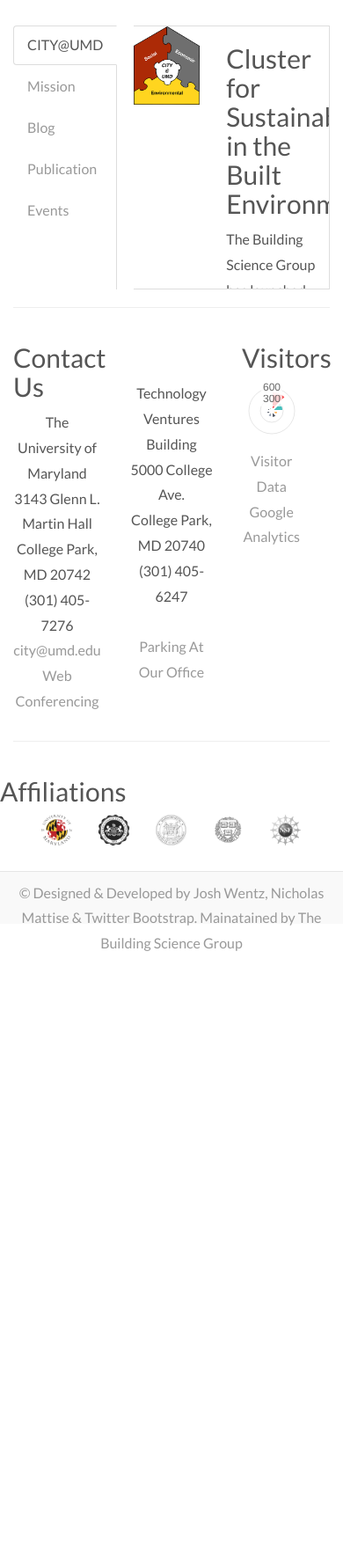
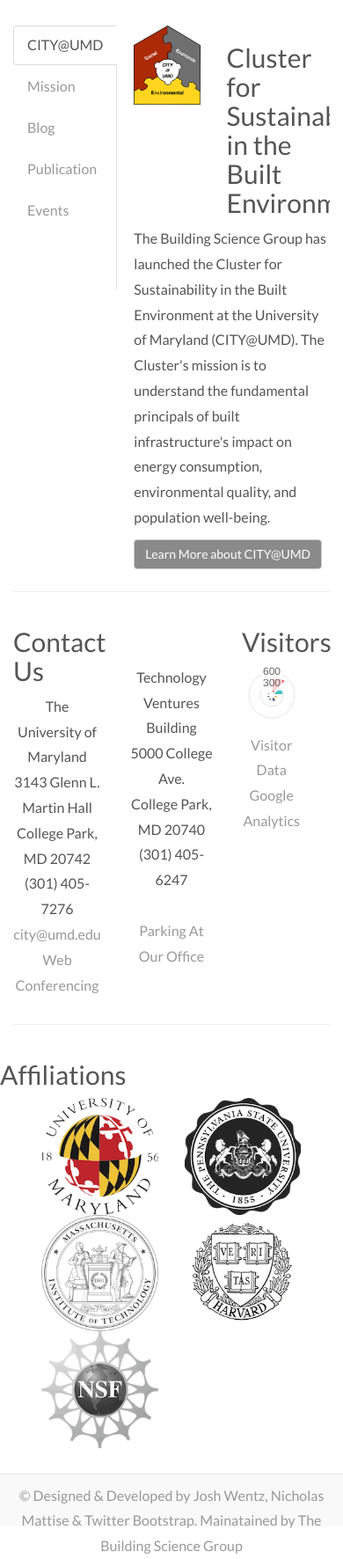
Before and after one commit to buildsci/building-science-group-website-archive, a PHP site: page / in a window 390 px wide. Shown: the part 131-1903 px from the top of the page at 88% size. Before the commit the page ends 1212 px from the top, so only its background shows below. Run offline with PHP 8.4, Linux system fonts and the light colour scheme; grey boxes labelled with a size stand in for pictures from a placeholder-image service; some libraries are stand-ins or nearby versions.

Commit message:
home page changes for different screen sizes and grey button correction

```diff
--- a/css/style.css
+++ b/css/style.css
@@ -97,6 +97,8 @@
 }
 .btn-grey {
     color: white;
+    background-color: rgb(138, 138, 138);
+    border-color: #ccc;
 }
 .news {
     height: 150px;
@@ -133,7 +135,6 @@
         height: 0px;
     }
 }
-
 .bordered {
     padding-top: 0px;
     border-left: 1px solid #ddd;
@@ -142,14 +143,14 @@
     border-top: none;
     height: 356px;
     padding-bottom: 5px;
-
 }
 .bordered-left {
-    padding-left: none;
-    border-top: 1px solid #ddd;
+    /*padding-left: 15px;
+    padding-right: 15px;*/
+    /*border-top: 1px solid #ddd;
     border-right: 1px solid #ddd;
     border-bottom: 1px solid #ddd;
-    height: 300px;
+    height: 300px;*/
     padding-bottom: 5px;
     overflow-y: scroll;
     overflow-x: hidden;
@@ -161,7 +162,7 @@
     border-bottom: 1px solid #ddd;*/
     /*height: 535px;*/
     padding-bottom: 5px;
-    overflow-y: scroll;
+    /*overflow-y: scroll;*/
     overflow-x: hidden;
 }
 /*
--- a/index.html
+++ b/index.html
@@ -62,6 +62,14 @@
                                 </div>
                                 <div class="col-md-8 col-sm-8 col-xs-7">
                                     <h2>Cluster for Sustainability in the Built Environment</h2>
+                                    <div class="hidden-xs hidden-sm">
+                                        <p>The Building Science Group has launched the Cluster for Sustainability in the Built Environment at the University of Maryland (CITY@UMD). The Cluster's mission is to understand the fundamental principals of built infrastructure's impact on energy consumption, environmental quality, and population well-being.</p>
+                                        <a href="city-en.html">
+                                            <button class="btn btn-grey">Learn More about CITY@UMD</button>
+                                        </a>
+                                    </div>
+                                </div>
+                                <div class="visible-sm-inline visible-xs-inline  col-xs-12">
                                     <div>
                                         <p>The Building Science Group has launched the Cluster for Sustainability in the Built Environment at the University of Maryland (CITY@UMD). The Cluster's mission is to understand the fundamental principals of built infrastructure's impact on energy consumption, environmental quality, and population well-being.</p>
                                         <a href="city-en.html">
@@ -69,7 +77,6 @@
                                         </a>
                                     </div>
                                 </div>
-
 
 
                             </div>
@@ -87,13 +94,15 @@
                                 <div class="col-md-4 col-sm-4 col-xs-5">
                                     <img class="img-responsive" src="img/blog/1225_Connecticut_Ave.JPG">
                                 </div>
-                                <div class="col-md-8 col-sm-8 col-xs-7">
+                                <div class="col-md-8 col-sm-12 col-xs-12">
                                     <h1>Building Classification of LEED Certified U.S. Office Buildings</h1>
-                                    <h4>Building Science Group members Mohammad Heidarinejad and Matthew Dahlhausen recently published a new peer reviewed paper on the energy use patterns classification of LEED NC certified office buildings.</h4>
-                                    <a href="blog.html">
-                                        <button class="btn btn-grey">Building Science Blog</button>
-                                    </a>
+<h4>Building Science Group members Mohammad Heidarinejad and Matthew Dahlhausen recently published a new peer reviewed paper on the energy use patterns classification of LEED NC certified office buildings.</h4>
+                                <a href="blog.html">
+                                    <button class="btn btn-grey">Building Science Blog</button>
+                                </a>
                                 </div>
+
+
                             </div>
                         </div>
                         <div class="tab-pane fade" id="publication">
@@ -103,6 +112,15 @@
                                 </div>
                                 <div class="col-md-8 col-sm-8 col-xs-8">
                                     <h1>Energy and Buildings</h1>
+                                    <div class="hidden-sm hidden-xs">
+                                        <h4><em>"The impact of exterior surface convective heat transfer coefficients on the building energy consumption in urban neighborhoods with different plan area densities"</em></h4>
+                                        <h4>By: <strong>Jiying Liu, Mohammad Heidarinejad, Stefan Gracik, and Jelena Srebric</strong></h4>
+                                        <a href="publications.html">
+                                            <button class="btn btn-grey">Read More Publications</button>
+                                        </a>
+                                    </div>
+                                </div>
+                                <div class="visible-sm-inline visible-xs-inline  col-xs-12">
                                     <h4><em>"The impact of exterior surface convective heat transfer coefficients on the building energy consumption in urban neighborhoods with different plan area densities"</em></h4>
                                     <h4>By: <strong>Jiying Liu, Mohammad Heidarinejad, Stefan Gracik, and Jelena Srebric</strong></h4>
                                     <a href="publications.html">
@@ -118,7 +136,17 @@
                                 </div>
                                 <div class="col-md-8 col-sm-8 col-xs-8">
                                     <h1>Spring Planning Meeting</h1>
-                                    <h4><strong>01/12/2015: </strong>Members of the Cluster for Sustainability in the Built Environment meet to set their goals and plans for the upcoming Spring 2015 semster at the University of Maryland.</h4>
+                                    <div class="hidden-sm hidden-xs">
+                                        <h4><strong>01/12/2015: </strong>Members of the Cluster for Sustainability in the Built Environment meet to set their goals and plans for the upcoming Spring 2015 semster at the University of Maryland.</h4>
+                                    <h4>The Cluster was joined by new members : Yang-Seon Kim, Itsahan __, and Mike __ </h4>
+                                    <h4>New Year's Resolutions may have been shared. </h4>
+                                    <a href="people.html#events">
+                                        <button class="btn btn-grey">See More Events</button>
+                                    </a>
+                                    </div>
+                                </div>
+                                <div class="visible-sm-inline visible-xs-inline  col-xs-12">
+                                <h4><strong>01/12/2015: </strong>Members of the Cluster for Sustainability in the Built Environment meet to set their goals and plans for the upcoming Spring 2015 semster at the University of Maryland.</h4>
                                     <h4>The Cluster was joined by new members : Yang-Seon Kim, Itsahan __, and Mike __ </h4>
                                     <h4>New Year's Resolutions may have been shared. </h4>
                                     <a href="people.html#events">
@@ -209,24 +237,27 @@
         <hr>
         <div class="row">
             <h2>Affiliations</h2>
-            <div class="col-xs-2 col-xs-offset-1">
+            <div class="col-sm-2 col-sm-offset-1 col-xs-5 col-xs-offset-1">
                 <a href="http://www.umd.edu">
                     <img class="img-responsive" src="img/universityLogos/umdSealColor.png">
                 </a>
             </div>
-            <div class="col-xs-2">
+            <div class="col-sm-2 col-xs-5">
                 <a href="http://www.psu.edu">
                     <img class="img-responsive" src="img/universityLogos/psuSealBW.png">
                 </a>
-            </div><div class="col-xs-2">
+            </div>
+            <div class="col-sm-2 col-xs-5 col-xs-offset-1">
                 <a href="http://www.mit.edu">
                     <img class="img-responsive" src="img/universityLogos/MIT_SealBW.png">
                 </a>
-            </div><div class="col-xs-2">
+            </div>
+            <div class="col-sm-2 col-xs-5">
                 <a href="http://www.harvard.edu">
                     <img class="img-responsive" src="img/universityLogos/harvardSealBW.png">
                 </a>
-            </div><div class="col-xs-2">
+            </div>
+            <div class="col-sm-2 col-xs-5 col-xs-offset-1">
                 <a href="http://www.nsf.gov">
                     <img class="img-responsive" src="img/universityLogos/nsfSealBW.png">
                 </a>
```
